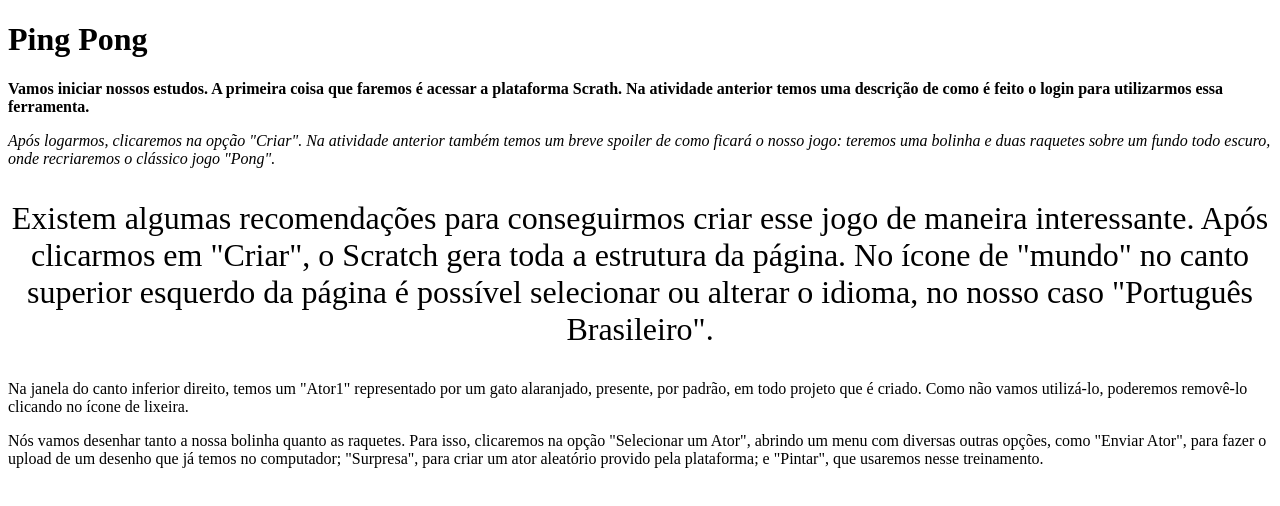
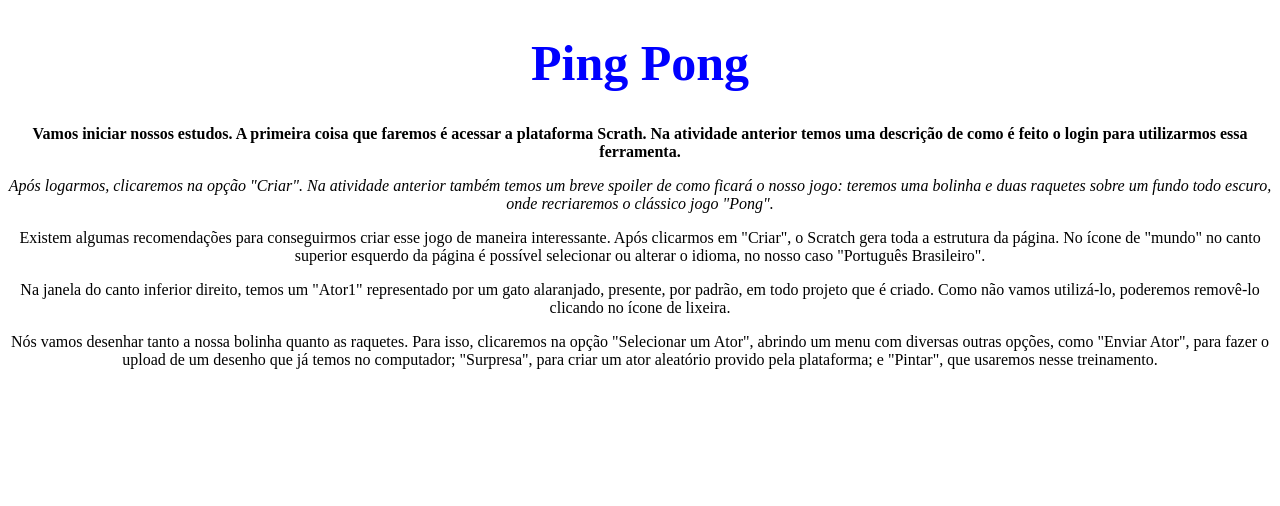
Before and after one commit to Procoelho10/julio-1A-html, a plain HTML site: page indexj1a.html in a window 1280 px wide. Drawn offline with Linux system fonts and the light colour scheme.

Commit message:
atualiuza

```diff
--- a/indexj1a.html
+++ b/indexj1a.html
@@ -4,14 +4,23 @@
 <head>
 	<meta charset="utf-8">
 	<meta name="viewport" content="width=device-width, initial-scale=1">
-	<title></title>
+	<title> Ping Pong</title>
+	<style>
+	p{
+		text-align: center;
+	}
+	h1{
+		text-align: center; color:blue; font-size: 50px;
+	}
+	</style>
+
 </head>
 <body>
 
 <h1> Ping Pong  </h1>
 <p> <strong>  Vamos iniciar nossos estudos. A primeira coisa que faremos é acessar a plataforma Scrath. Na atividade anterior temos uma descrição de como é feito o login para utilizarmos essa ferramenta.</strong></p>
 <p> <em> Após logarmos, clicaremos na opção "Criar". Na atividade anterior também temos um breve spoiler de como ficará o nosso jogo: teremos uma bolinha e duas raquetes sobre um fundo todo escuro, onde recriaremos o clássico jogo "Pong".</em></p>
-<p style="text-align: center; font-size: 32px;"> Existem algumas recomendações para conseguirmos criar esse jogo de maneira interessante. Após clicarmos em "Criar", o Scratch gera toda a estrutura da página. No ícone de "mundo" no canto superior esquerdo da página é possível selecionar ou alterar o idioma, no nosso caso "Português Brasileiro".</p>
+<p> Existem algumas recomendações para conseguirmos criar esse jogo de maneira interessante. Após clicarmos em "Criar", o Scratch gera toda a estrutura da página. No ícone de "mundo" no canto superior esquerdo da página é possível selecionar ou alterar o idioma, no nosso caso "Português Brasileiro".</p>
 <p> Na janela do canto inferior direito, temos um "Ator1" representado por um gato alaranjado, presente, por padrão, em todo projeto que é criado. Como não vamos utilizá-lo, poderemos removê-lo clicando no ícone de lixeira.</p>
 <p> Nós vamos desenhar tanto a nossa bolinha quanto as raquetes. Para isso, clicaremos na opção "Selecionar um Ator", abrindo um menu com diversas outras opções, como "Enviar Ator", para fazer o upload de um desenho que já temos no computador; "Surpresa", para criar um ator aleatório provido pela plataforma; e "Pintar", que usaremos nesse treinamento.</p>
 
```
